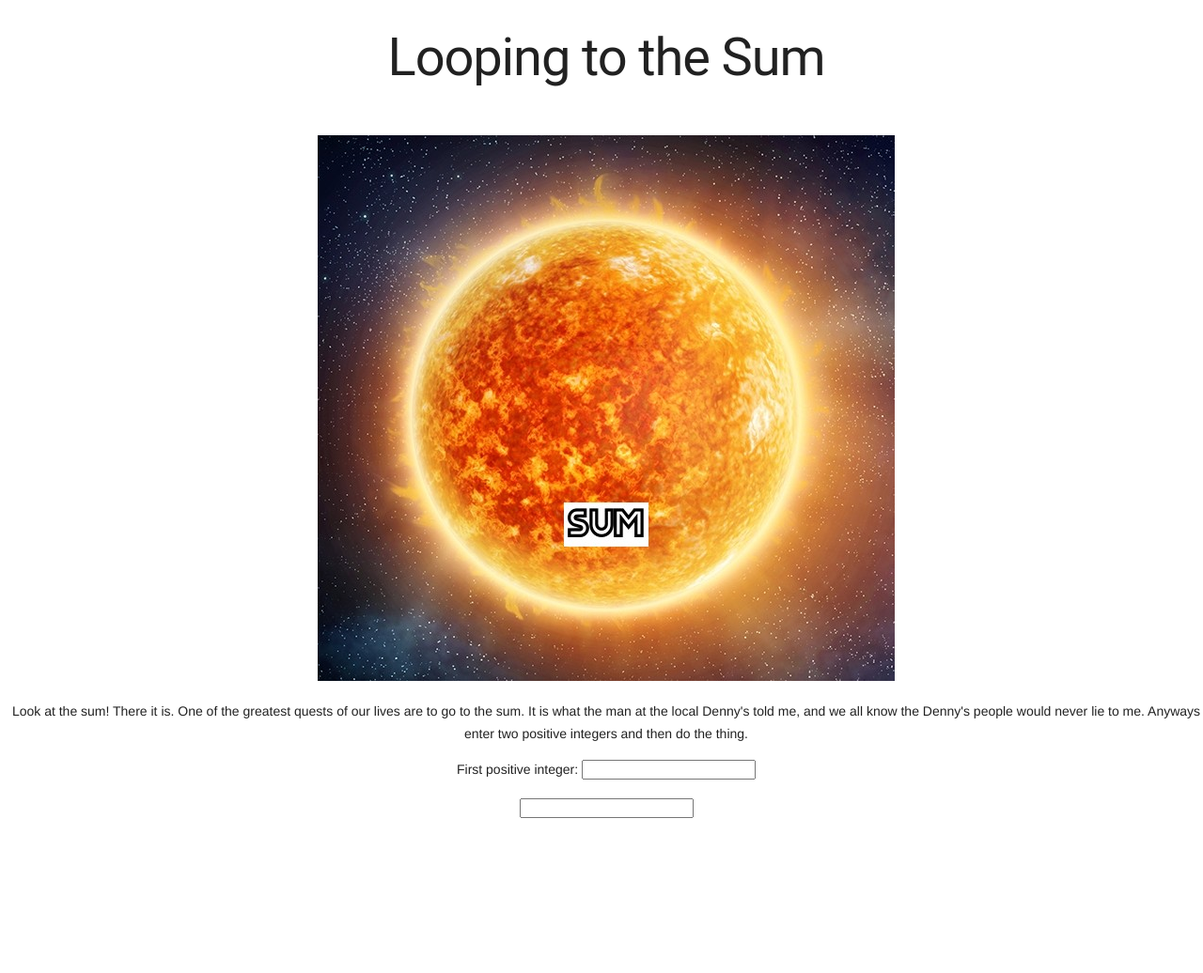
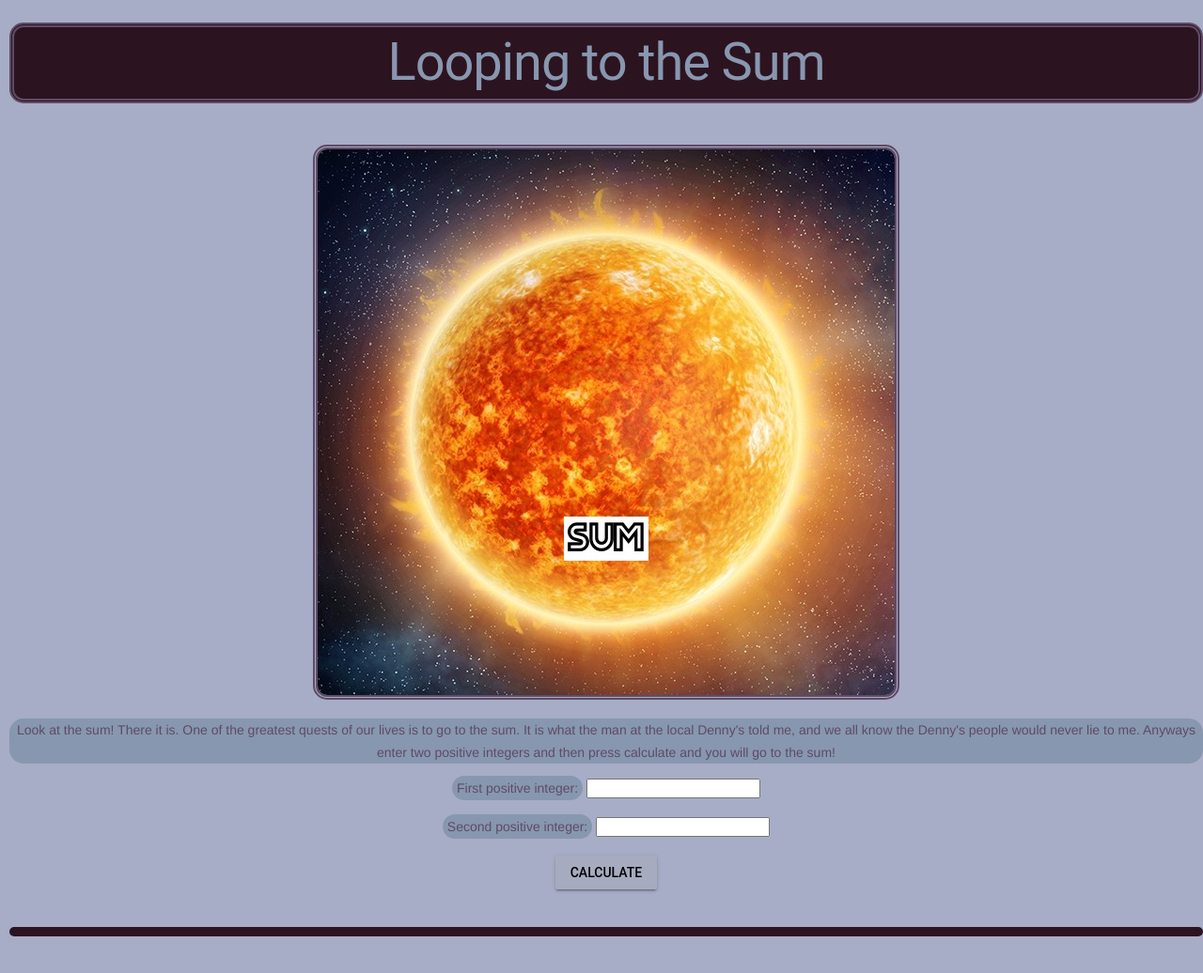
Before and after one commit to ICS2O-Programming-Kaitlin-G/Unit5-02-HTML-ProductOfNumbers, a plain HTML site: page index.html in a window 1280 px wide. Shown: the whole page at 94% size. Before the commit the page ends 891 px from the top, so only its background shows below. Drawn offline with nearby package versions, Linux system fonts and the light colour scheme.

Commit message:
i got tired last night aha here we go

```diff
--- a/css/style.css
+++ b/css/style.css
@@ -0,0 +1,42 @@
+/* Created by: Katie
+* Created on: Month 2022
+* This CSS file defines the style for index.html
+* ICS2O-Unit5-02-HTML-ProductOfNumbers
+*/
+
+h1 {
+  background-color: rgb(44, 19, 32);
+  color: rgb(135, 151, 175);
+  border: 5px double rgb(95, 75, 102);
+  border-radius: 15px;
+}
+
+body {
+  background-color: rgb(167, 173, 198);
+}
+
+p {
+  background-color: rgb(135, 151, 175);
+  color: rgb(95, 75, 102);
+  padding: 5px;
+  border-radius: 15px;
+}
+
+img {
+  border: 5px double rgb(95, 75, 102);
+  border-radius: 15px;
+}
+
+#calculated-sum {
+  background-color: rgb(44, 19, 32);
+  color: rgb(167, 173, 198);
+  padding: 5px;
+  border-radius: 15px;
+}
+
+label {
+  background-color: rgb(135, 151, 175);
+  color: rgb(95, 75, 102);
+  padding: 5px;
+  border-radius: 15px;
+}
--- a/index.html
+++ b/index.html
@@ -42,20 +42,30 @@
         <br>
 
         <!-- some text explaining basic web page function -->
-        <p>Look at the sum! There it is. One of the greatest quests of our lives are to go to the sum. It is what the man at the local Denny's told me, and we all know the Denny's people would never lie to me. Anyways enter two positive integers and then do the thing.</p>
+        <p>Look at the sum! There it is. One of the greatest quests of our lives is to go to the sum. It is what the man at the local Denny's told me, and we all know the Denny's people would never lie to me. Anyways enter two positive integers and then press calculate and you will go to the sum!</p>
         <!-- drop down form to collect your desired spaghetti size. -->
         <form action="javascript:sumClicked()">
           <label for="first-num">First positive integer:</label>
-          <input type="number" name="first-number" id="first-number">
+          <input type="number" name="first-number" id="first-number" min="0" step="1">
           <br>
           <br>
-          <input type="number" name="second-number" id="second-number">
+          <label for="second-num">Second positive integer:</label>
+          <input type="number" name="second-number" id="second-number" min="0" step="1">
           <br>
           <br>
+
+          <!-- button that starts the process, mdl style -->
+          <button onclick="sumClicked()" class="mdl-button mdl-js-button mdl-button--raised mdl-js-ripple-effect">
+            Calculate
+          </button>
         </form>
+        <br>
+        <br>
 
         <!-- the div element that will display information back to the user -->
         <div id="calculated-sum"></div>
+        <br>
+        <br>
       </center>
     </main>
     </div>
--- a/js/script.js
+++ b/js/script.js
@@ -0,0 +1,18 @@
+// Created by: Katie
+// Created on: MONTH2022
+// This file contains the JS functions for index.html
+
+//THISFUNCTIONDOESATHING
+function sumClicked() {
+  //getting input from user.
+  let firstNum = parseInt(document.getElementById('first-number').value);
+  let secondNum = parseInt(document.getElementById('second-number').value);
+  //initialization of the sum. It is now 0.
+  let sum = 0
+  //looping the function using a FOR loop until the counter reaches the second number
+  for (let counter = 0; counter < secondNum; counter++) {
+    sum = sum + firstNum
+  }
+  //display information back to user.
+  document.getElementById('calculated-sum').innerHTML = "Oh wow! You've reached the sum!! The product of the sum is " + sum;
+}
```
